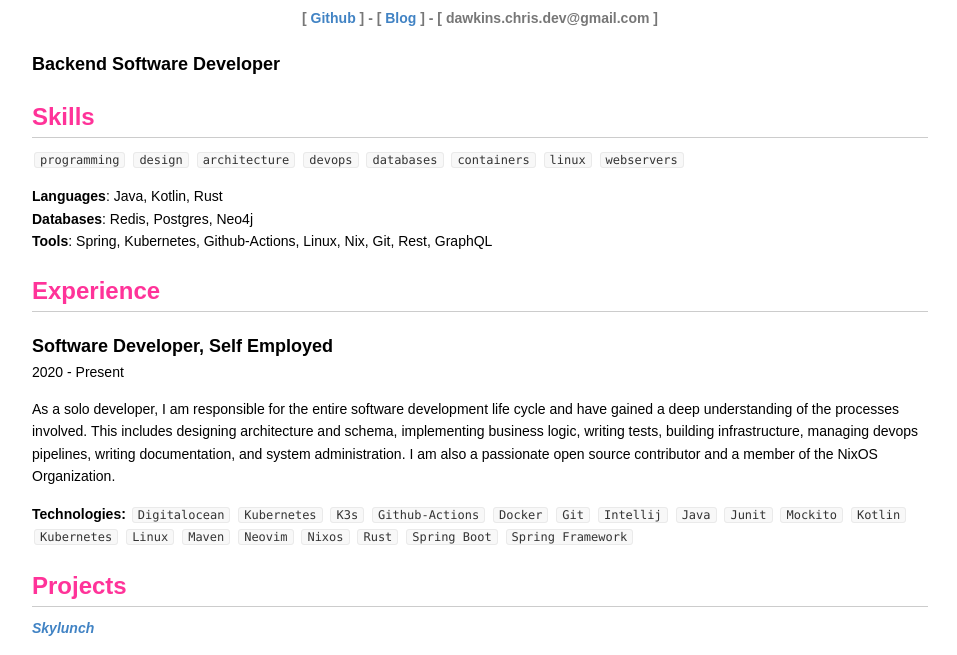
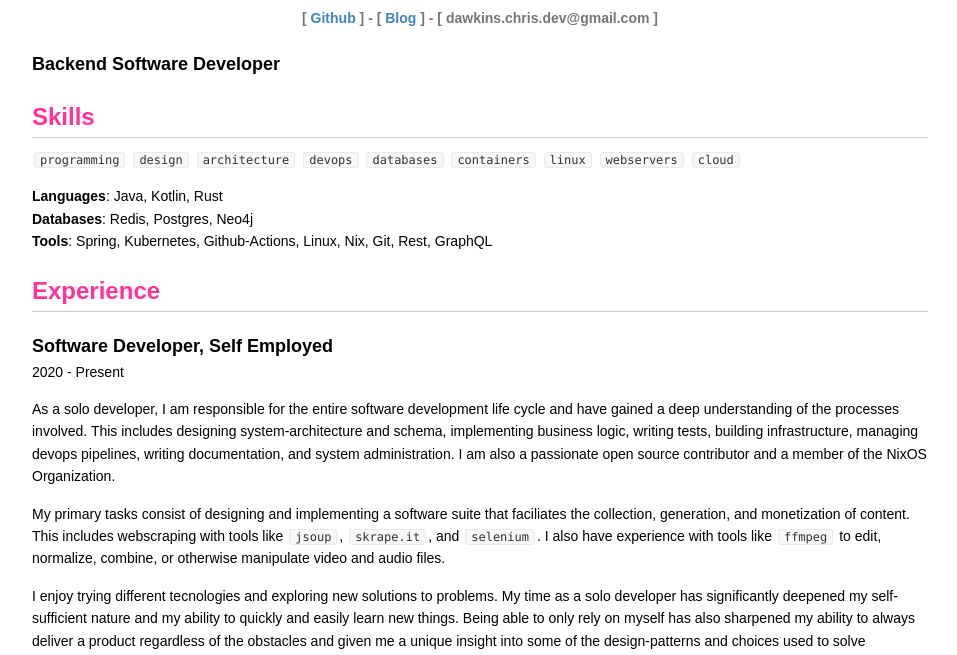
Before and after one commit to siph/resume, a plain HTML site: page index.html in a window 1280 px wide. Shown: the part 137-792 px from the top of the page, without its empty margins (141-1098 px from the left). Drawn offline with Linux system fonts and the light colour scheme.

Commit message:
deploy: c647d48d7b9e0e235244102371edaccf3a8fea3a

```diff
--- a/index.html
+++ b/index.html
@@ -873,7 +873,8 @@ dawkins.chris.dev@gmail.com ]</h6>
 <h2 id="skills">Skills</h2>
 <p><code>programming</code> <code>design</code>
 <code>architecture</code> <code>devops</code> <code>databases</code>
-<code>containers</code> <code>linux</code> <code>webservers</code></p>
+<code>containers</code> <code>linux</code> <code>webservers</code>
+<code>cloud</code></p>
 <p><strong>Languages</strong>: Java, Kotlin, Rust<br />
 <strong>Databases</strong>: Redis, Postgres, Neo4j<br />
 <strong>Tools</strong>: Spring, Kubernetes, Github-Actions, Linux, Nix,
@@ -884,11 +885,24 @@ Employed</h3>
 <p>2020 - Present</p>
 <p>As a solo developer, I am responsible for the entire software
 development life cycle and have gained a deep understanding of the
-processes involved. This includes designing architecture and schema,
-implementing business logic, writing tests, building infrastructure,
-managing devops pipelines, writing documentation, and system
-administration. I am also a passionate open source contributor and a
-member of the NixOS Organization.</p>
+processes involved. This includes designing system-architecture and
+schema, implementing business logic, writing tests, building
+infrastructure, managing devops pipelines, writing documentation, and
+system administration. I am also a passionate open source contributor
+and a member of the NixOS Organization.</p>
+<p>My primary tasks consist of designing and implementing a software
+suite that faciliates the collection, generation, and monetization of
+content. This includes webscraping with tools like <code>jsoup</code>,
+<code>skrape.it</code>, and <code>selenium</code>. I also have
+experience with tools like <code>ffmpeg</code> to edit, normalize,
+combine, or otherwise manipulate video and audio files.</p>
+<p>I enjoy trying different tecnologies and exploring new solutions to
+problems. My time as a solo developer has significantly deepened my
+self-sufficient nature and my ability to quickly and easily learn new
+things. Being able to only rely on myself has also sharpened my ability
+to always deliver a product regardless of the obstacles and given me a
+unique insight into some of the design-patterns and choices used to
+solve architectural and process-related problems.</p>
 <p><strong>Technologies:</strong> <code>Digitalocean</code>
 <code>Kubernetes</code> <code>K3s</code> <code>Github-Actions</code>
 <code>Docker</code> <code>Git</code> <code>Intellij</code>
```
